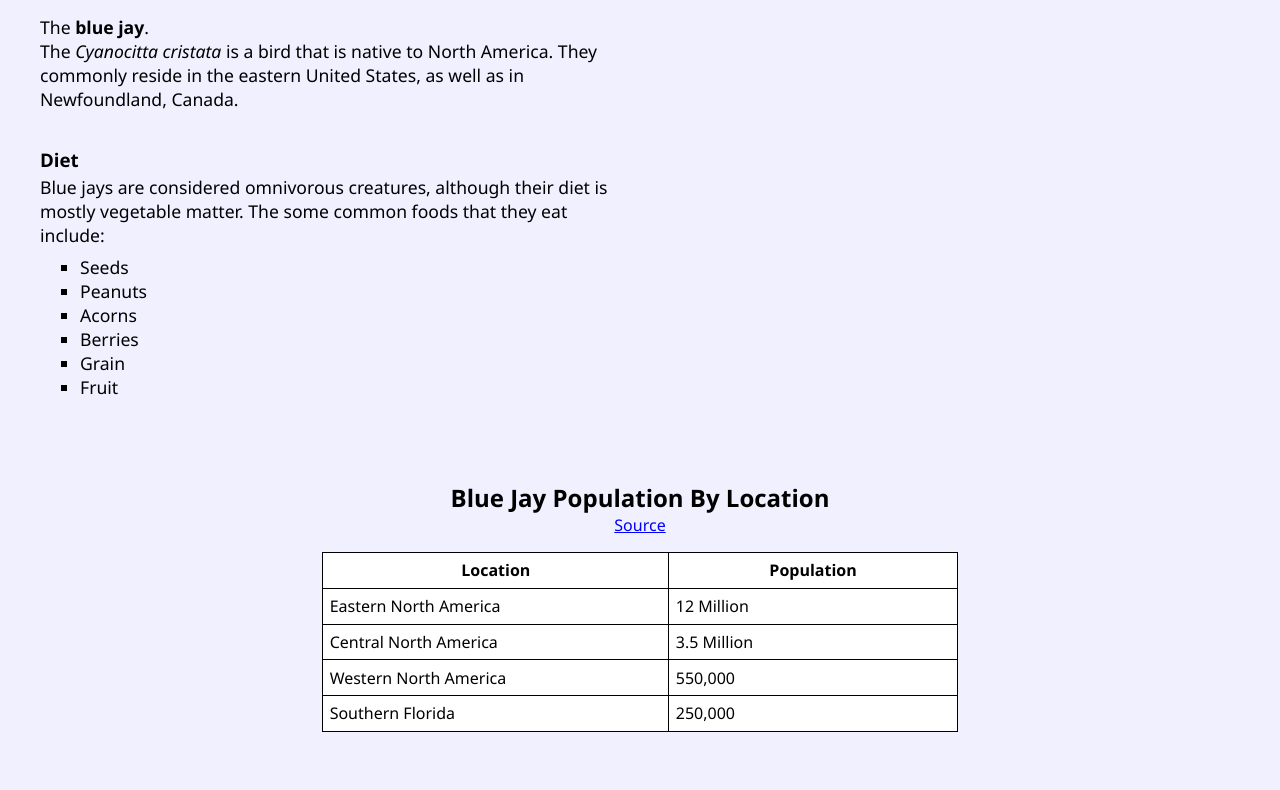
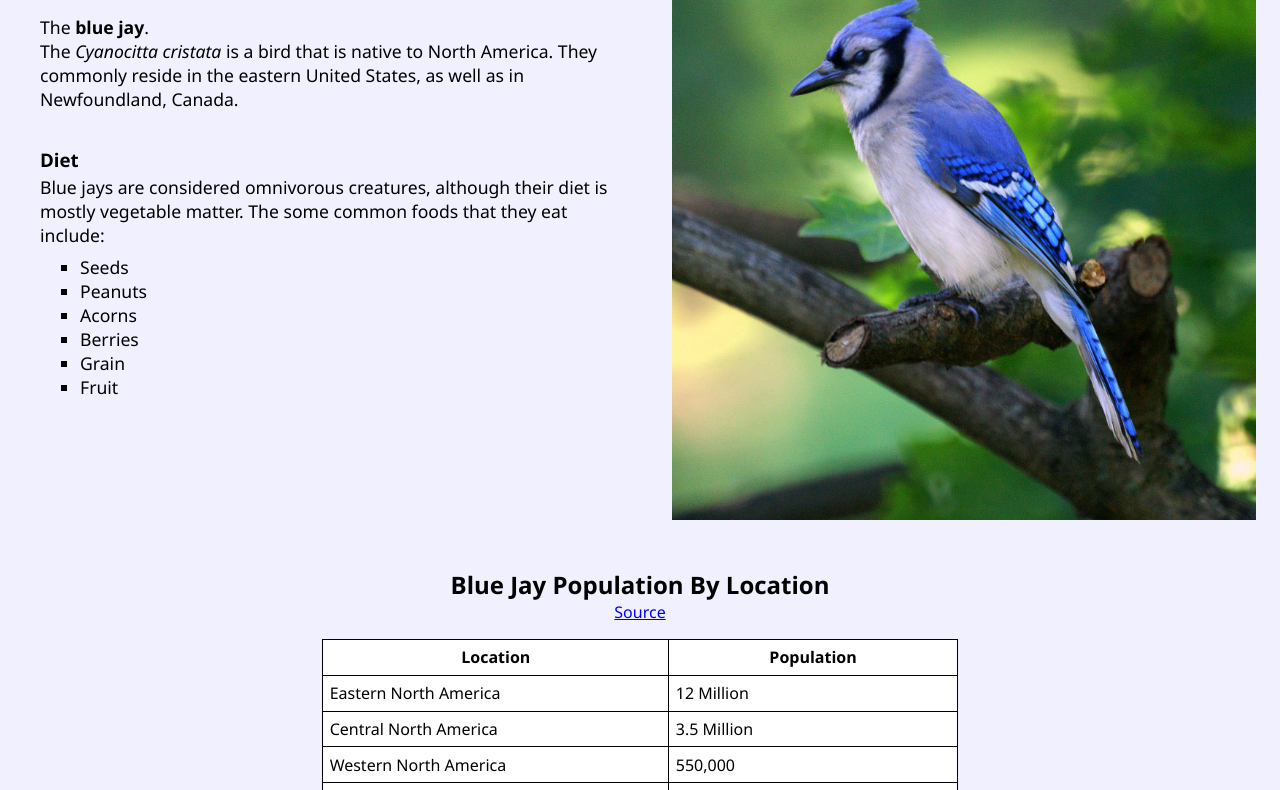
Before and after one commit to nano-maxwell/blue-jay-project, a plain HTML site: page index.html in a window 1280 px wide. Shown: the part 184-974 px from the top of the page. Drawn offline with Linux system fonts and the light colour scheme.

Commit message:
Fixed file path

```diff
--- a/index.html
+++ b/index.html
@@ -31,7 +31,7 @@ although their diet is mostly vegetable matter. The some common foods that they
 </ul>
 </div>
 <div style="display: flex; width: 50%; padding: 1rem;">
-<img src="assets/bluejay.jpg"
+<img src="bluejay.jpg"
 style="margin-top: 2rem; max-width: 100%; object-fit: contain;">
 </div>
 </div>
```
